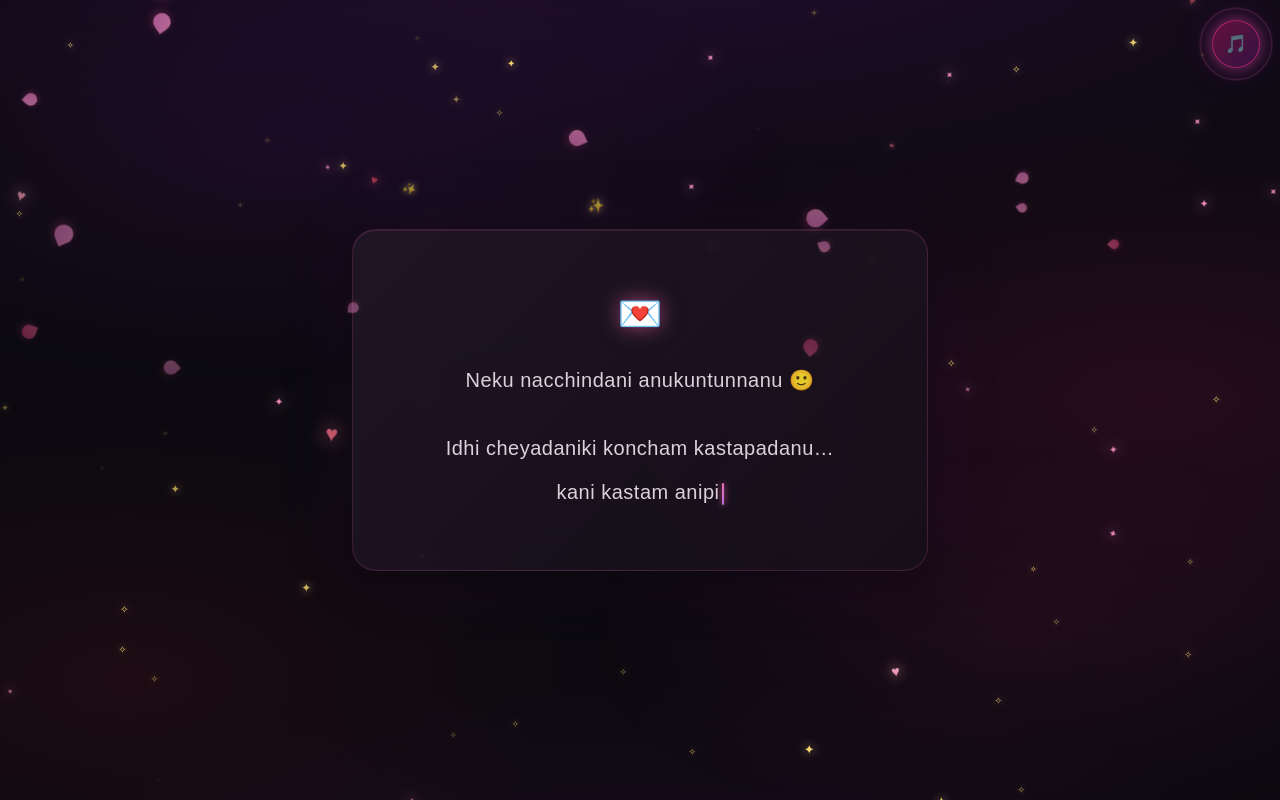
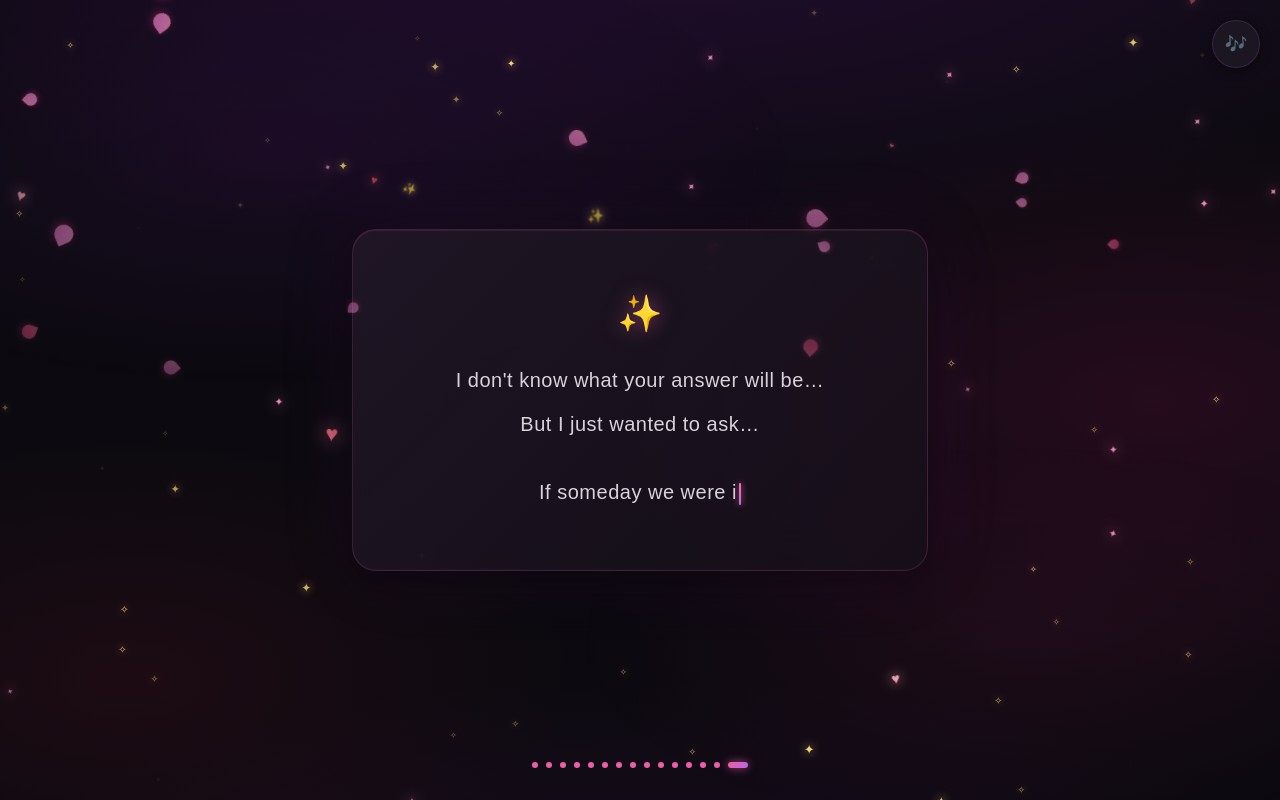
Before and after one commit to BoddigaSaikrishna/Birthday, a React (Vite) app: page / in a window 1280 px wide. Built offline with nearby package versions, Linux system fonts and the light colour scheme; the HTML template or start-up script is replaced by a standard one.

Commit message:
Change debug jump to final section to test click interactions

```diff
--- a/src/pages/Index.tsx
+++ b/src/pages/Index.tsx
@@ -102,7 +102,7 @@ const EasterEggTooltip = ({ show }: { show: boolean }) => {
 // ── Main Component ───────────────────────────────────────
 const Index = () => {
   const [showSplash, setShowSplash] = useState(false); // 🔧 TEMP: skip splash for testing
-  const [section, setSection] = useState<Section>("closing-note"); // 🔧 TEMP: jump to closing note
+  const [section, setSection] = useState<Section>("final"); // 🔧 TEMP: jump to final to test click transition
   const [typingDone, setTypingDone] = useState(false);
   const [showConfetti, setShowConfetti] = useState(false);
   const [response, setResponse] = useState<string | null>(null);
```
